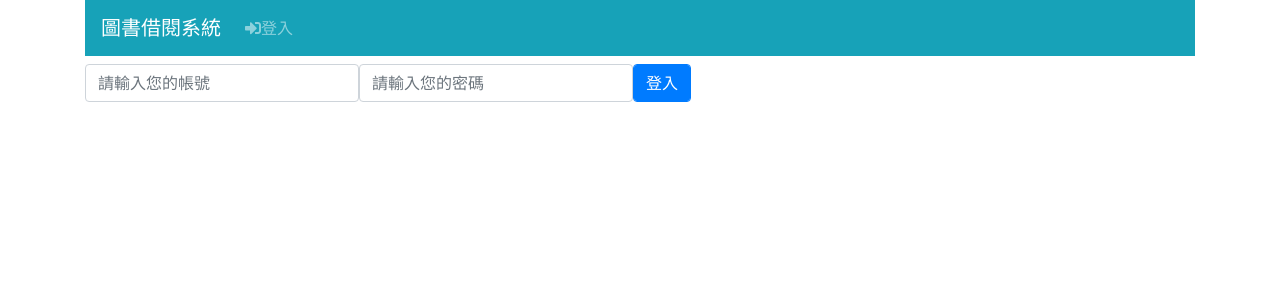
After one commit to Kayxue/Classroom_lending, a Django app: page /user/login/ in a window 1280 px wide. The commit adds this page. Shown: the top 300 px of the page. Run offline with Django 3.2, Linux system fonts and the light colour scheme; some libraries are stand-ins or nearby versions.

Commit message:
2021-05-23

```diff
--- a/classroom_lending/urls.py
+++ b/classroom_lending/urls.py
@@ -20,5 +20,6 @@ from django.views.generic import *
 urlpatterns = [
     path('admin/', admin.site.urls),
     path('home/', include("home.urls"), name="home"),
-    path("", RedirectView.as_view(url="home/"))
+    path("", RedirectView.as_view(url="home/")),
+    path("user/",include('django.contrib.auth.urls'))
 ]
--- a/home/templates/Base.html
+++ b/home/templates/Base.html
@@ -1,12 +1,27 @@
-<!DOCTYPE html>
-
-<head>
-    <title>
-        教室借用系統
-    </title>
-    <script src="/static/js/Test.js"></script>
-</head>
-
-<body>
-    {% block content %}{% endblock %}
-</body>
+{% load static %}<!doctype html>
+<html lang="zh-hant">
+  <head>
+    <!-- Required meta tags -->
+    <meta charset="utf-8">
+    <meta name="viewport" content="width=device-width, initial-scale=1, shrink-to-fit=no">
+    <!-- Bootstrap CSS -->
+    <link rel="stylesheet" href="https://cdnjs.cloudflare.com/ajax/libs/twitter-bootstrap/4.4.1/css/bootstrap.min.css">
+    <link rel="stylesheet" href="https://cdnjs.cloudflare.com/ajax/libs/font-awesome/5.12.1/css/all.min.css">
+    <link rel="stylesheet" href="{% static 'css/custom.css' %}">
+    <title>圖書借閱系統</title>
+  </head>
+  <body>
+    <div class="container">
+      {% include "navbar.html" %}
+      <div class="main-content">
+        {% block content %}{% endblock %}
+      </div>
+    </div>
+    <!-- Optional JavaScript -->
+    <!-- jQuery first, then Popper.js, then Bootstrap JS -->
+    <script src="https://code.jquery.com/jquery-3.3.1.slim.min.js" integrity="sha384-q8i/X+965DzO0rT7abK41JStQIAqVgRVzpbzo5smXKp4YfRvH+8abtTE1Pi6jizo" crossorigin="anonymous"></script>
+    <script src="https://cdnjs.cloudflare.com/ajax/libs/popper.js/1.14.3/umd/popper.min.js" integrity="sha384-ZMP7rVo3mIykV+2+9J3UJ46jBk0WLaUAdn689aCwoqbBJiSnjAK/l8WvCWPIPm49" crossorigin="anonymous"></script>
+    <script src="https://stackpath.bootstrapcdn.com/bootstrap/4.1.1/js/bootstrap.min.js" integrity="sha384-smHYKdLADwkXOn1EmN1qk/HfnUcbVRZyYmZ4qpPea6sjB/pTJ0euyQp0Mk8ck+5T" crossorigin="anonymous"></script>
+    {% block footer_script %}{% endblock %}
+  </body>
+</html>
--- /dev/null
+++ b/home/templates/navbar.html
@@ -0,0 +1,28 @@
+<!-- Navbar begin //-->
+<nav class="navbar navbar-expand-md navbar-dark bg-info mb-2">
+    <!-- 網站標誌 -->
+    <div class="navbar-brand">圖書借閱系統</div>
+    <!-- 在小螢幕的設備上顯示可展開/收合導覽選單的按鈕 -->
+    <button class="navbar-toggler" type="button" data-toggle="collapse" data-target="#navbarNav">
+      <span class="navbar-toggler-icon"></span>
+    </button>
+    <!-- 導覽列選單內容(可收合) -->
+    <div class="collapse navbar-collapse" id="navbarNav">
+      <ul class="navbar-nav">
+        {% if user.is_authenticated %}
+        <li class="nav-item">
+          <a href="{% url 'logout' %}" class="nav-link">
+            <i class="fas fa-sign-out-alt"></i> 登出 {{ user.username }}
+          </a>
+        </li>
+        {% else %}
+        <li class="nav-item">
+          <a href="{% url 'login' %}" class="nav-link">
+            <i class="fas fa-sign-in-alt"></i>登入
+          </a>
+        </li>
+        {% endif %}
+      </ul>
+    </div>
+  </nav>
+  <!-- Navbar end //-->
--- /dev/null
+++ b/home/templates/registration/home.html
@@ -0,0 +1,4 @@
+{% extends 'base.html' %}
+{% block content %}
+
+{% endblock content %}
--- /dev/null
+++ b/home/templates/registration/login.html
@@ -0,0 +1,23 @@
+{% extends "base.html" %}
+
+{% block content %}
+{% if form.errors %}
+<div class="alert alert-danger">
+  {{ form.errors }}
+</div>
+{% endif %}
+<form action="" method="POST">
+  {% csrf_token %}
+  <div id="login-form" class="form-inline">
+    <input type="text" name="username" id="username" placeholder="請輸入您的帳號" />
+    <input type="password" name="password" id="pwd" placeholder="請輸入您的密碼" />
+    <input type="submit" class="btn btn-primary" value="登入">
+  </div>
+</form>
+<script>
+var inputs = document.querySelectorAll('#login-form input');
+inputs.forEach(function(item) {
+  item.classList.add('form-control');
+});
+</script>
+{% endblock %}
```
Also changed, not shown: home/templates/registration/logged_out.html (added, +7 -0 lines).
